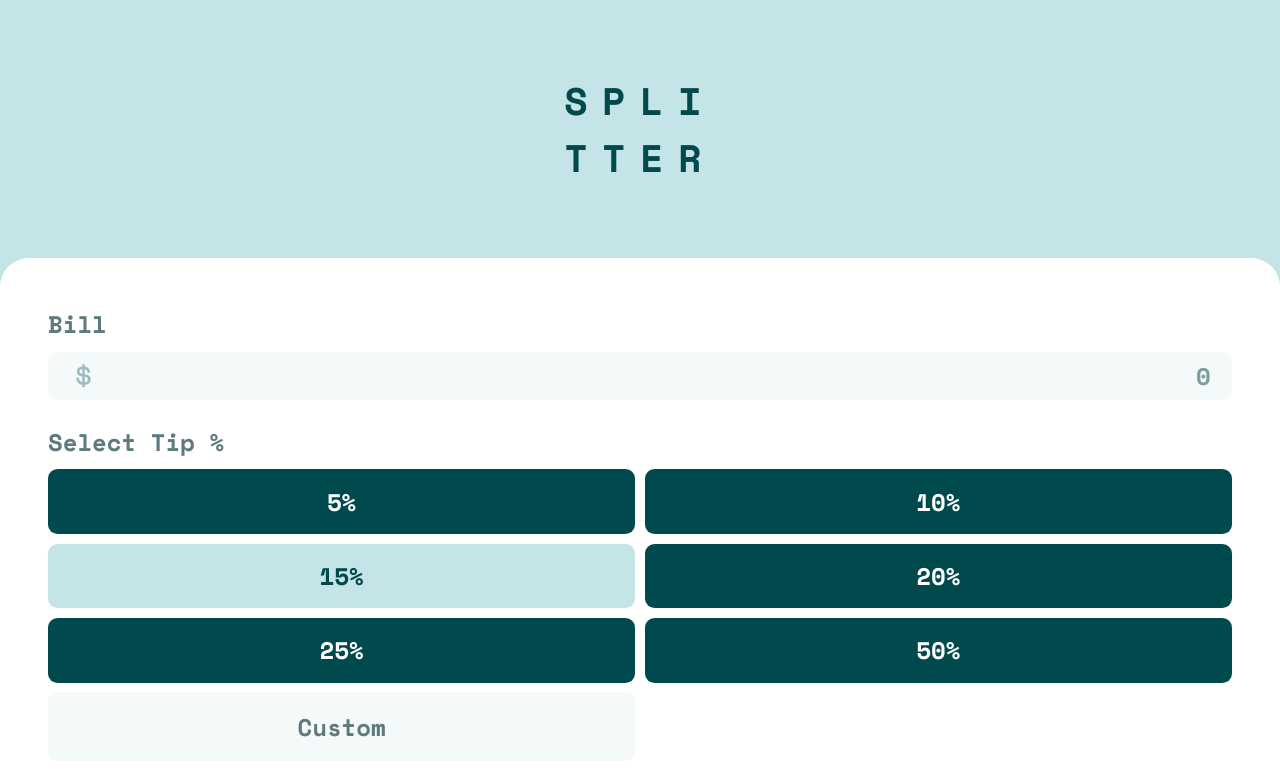
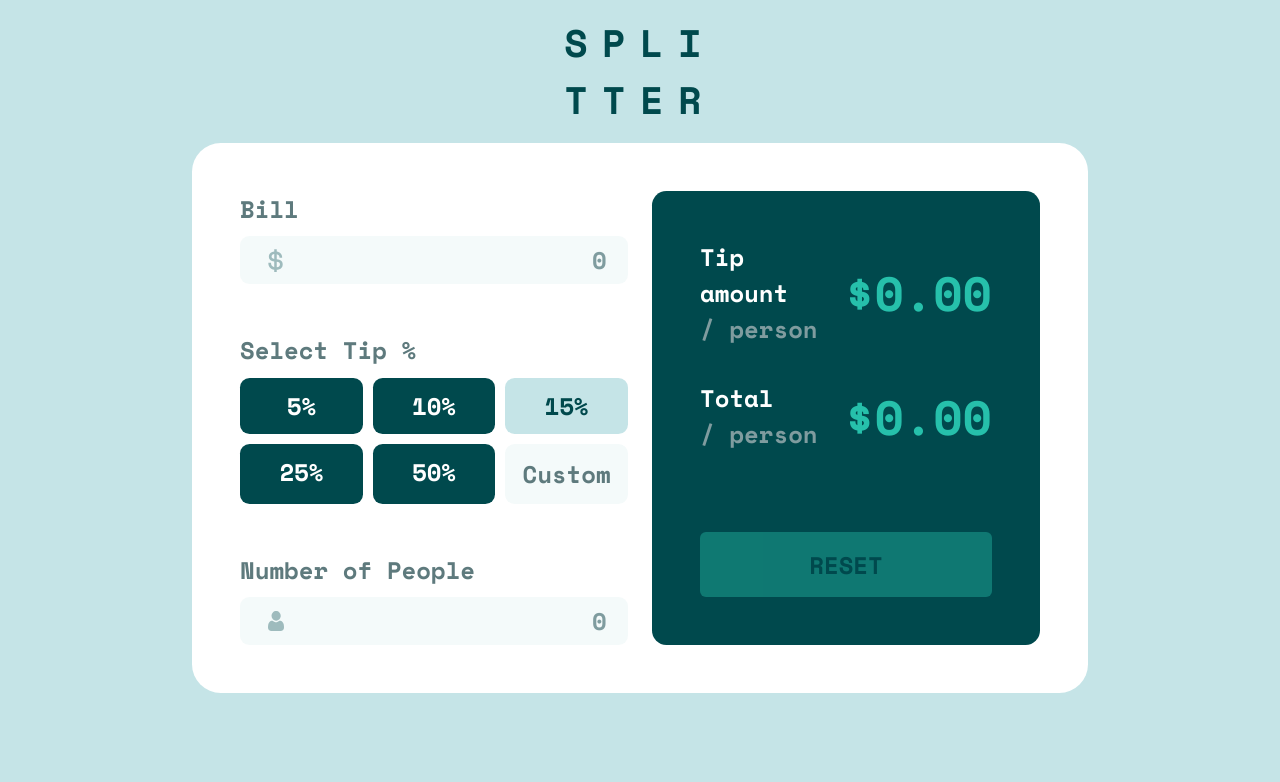
Before and after one commit to Steven-Ang/frontend-mentor-tip-calculator-app, a plain HTML site: page index.html in a window 1280 px wide. Shown: the top 782 px of the page. Drawn offline with nearby package versions, Linux system fonts and the light colour scheme.

Commit message:
Add desktop layout

```diff
--- a/index.html
+++ b/index.html
@@ -22,6 +22,7 @@
   <body>
     <h1 class="title">Spli<br />tter</h1>
     <form id="form" novalidate>
+      <div class="form-inputs-container">
         <div class="form-label-container bill-label-container">
           <div class="form-labels">
             <label class="form-label bill-label" for="bill-input">Bill</label>
@@ -37,7 +38,7 @@
         </div>
         <div class="form-label-container tips-options-container">
           <div class="form-labels">
-          <label for="tip" class="form-label tips-options-label"
+            <label for="option-1" class="form-label tips-options-label"
               >Select Tip %</label
             >
             <span id="tip-error-label" class="form-error-label hidden"></span>
@@ -74,16 +75,6 @@
                 checked
               />
             </label>
-          <label class="tip-option" for="option-4">
-            20%
-            <input
-              class="radio-button"
-              type="radio"
-              id="option-4"
-              name="tip"
-              value="20"
-            />
-          </label>
             <label class="tip-option" for="option-5">
               25%
               <input
@@ -116,7 +107,10 @@
             <label class="form-label people-label" for="people-input"
               >Number of People</label
             >
-          <span id="people-error-label" class="form-error-label hidden"></span>
+            <span
+              id="people-error-label"
+              class="form-error-label hidden"
+            ></span>
           </div>
           <input
             class="form-input"
@@ -126,7 +120,9 @@
             placeholder="0"
           />
         </div>
+      </div>
       <div class="results-container">
+        <div class="results-labels-container">
           <div class="results-label-contanier">
             <h2 class="result-label">
               Tip amount <br />
@@ -141,7 +137,8 @@
             </h2>
             <p id="total-tip-per-person" class="result-price">$0.00</p>
           </div>
-        <button type="button" id="reset-button">Reset</button>
+        </div>
+        <button type="button" id="reset-button" disabled>Reset</button>
       </div>
     </form>
     <script src="main.js"></script>
--- a/main.css
+++ b/main.css
@@ -48,6 +48,12 @@ input::-webkit-inner-spin-button {
   width: 100%;
   background-color: var(--white);
   border-radius: 1.2rem 1.2rem 0 0;
+  display: flex;
+  flex-direction: column;
+  gap: 1rem;
+}
+
+.form-inputs-container {
   display: flex;
   flex-direction: column;
   gap: 1rem;
@@ -167,6 +173,13 @@ input::-webkit-inner-spin-button {
   background-color: var(--neutral-1);
   border-radius: 0.6rem;
   padding: 2rem;
+  justify-content: space-between;
+}
+
+.results-labels-container {
+  display: flex;
+  flex-direction: column;
+  gap: 1.4rem;
 }
 
 .results-label-contanier {
@@ -191,10 +204,10 @@ input::-webkit-inner-spin-button {
 #reset-button {
   background-color: var(--primary);
   color: var(--neutral-1);
-  padding: 1rem;
+  padding: 0.6rem;
   width: 100%;
   text-align: center;
-  border-radius: 0.6rem;
+  border-radius: 0.25rem;
   text-transform: uppercase;
   margin-top: 1rem;
   cursor: pointer;
@@ -204,6 +217,56 @@ input::-webkit-inner-spin-button {
   background-color: var(--neutral-4);
 }
 
+#reset-button:disabled {
+  background-color: var(--primary);
+  opacity: 0.4;
+}
+
 .hidden {
   display: none;
 }
+
+@media only screen and (min-width: 1060px) {
+  body {
+    display: grid;
+    place-items: center;
+  }
+
+  .title {
+    margin: 0.6rem;
+  }
+
+  #form {
+    display: grid;
+    grid-template-columns: repeat(2, 1fr);
+    width: 70%;
+    height: fit-content;
+    margin: auto 0;
+    padding: 2rem;
+    border-radius: 1.2rem;
+  }
+
+  .form-inputs-container {
+    gap: 2rem;
+  }
+
+  .form-label-container {
+    padding: 0;
+  }
+
+  .tips-options-list {
+    grid-template-columns: repeat(3, 1fr);
+  }
+
+  .tip-option {
+    padding: 10px 0;
+  }
+
+  .tip-option.custom {
+    text-align: center;
+  }
+
+  .results-container {
+    gap: 0;
+  }
+}
```
Lines whose indentation alone changed are shown as unchanged.
